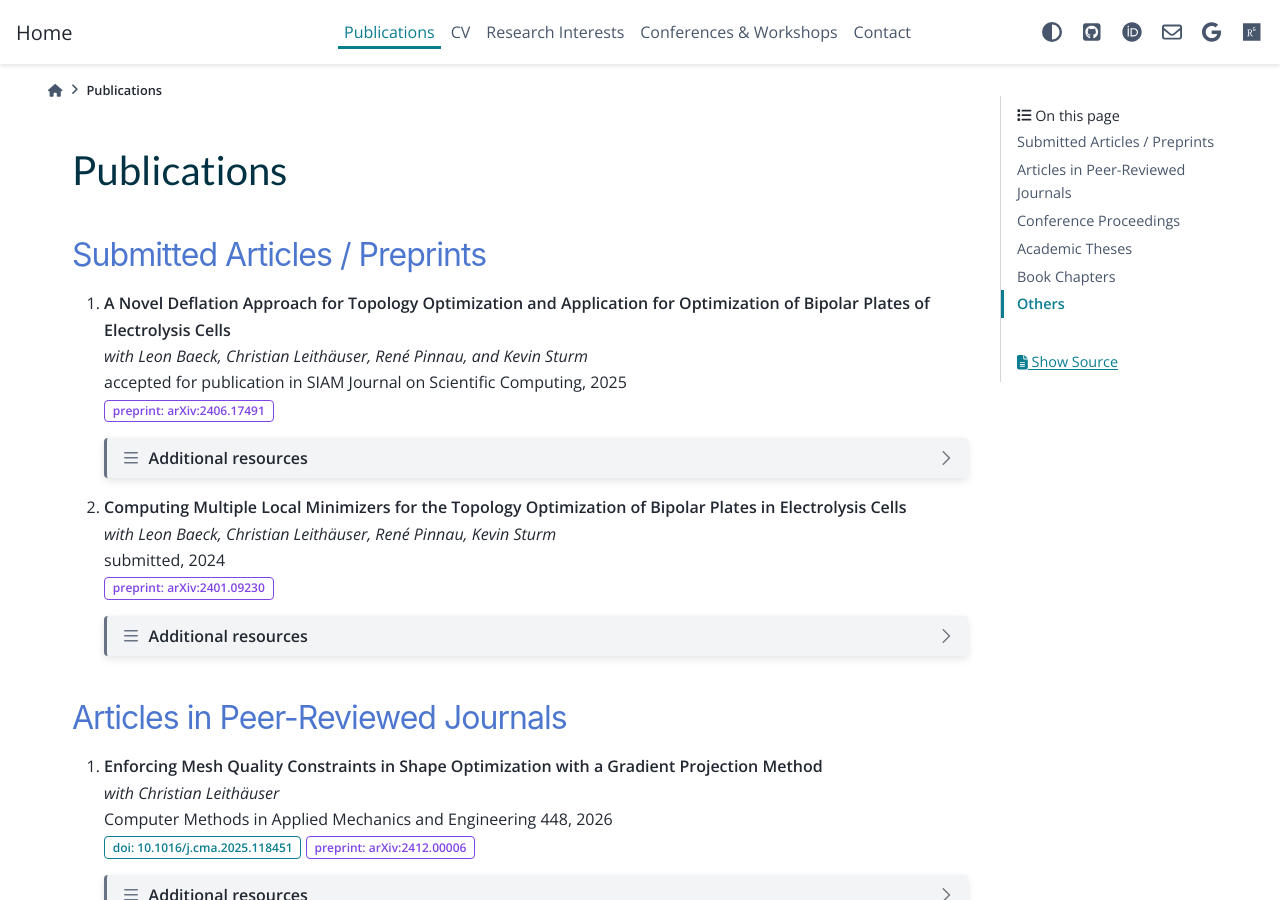
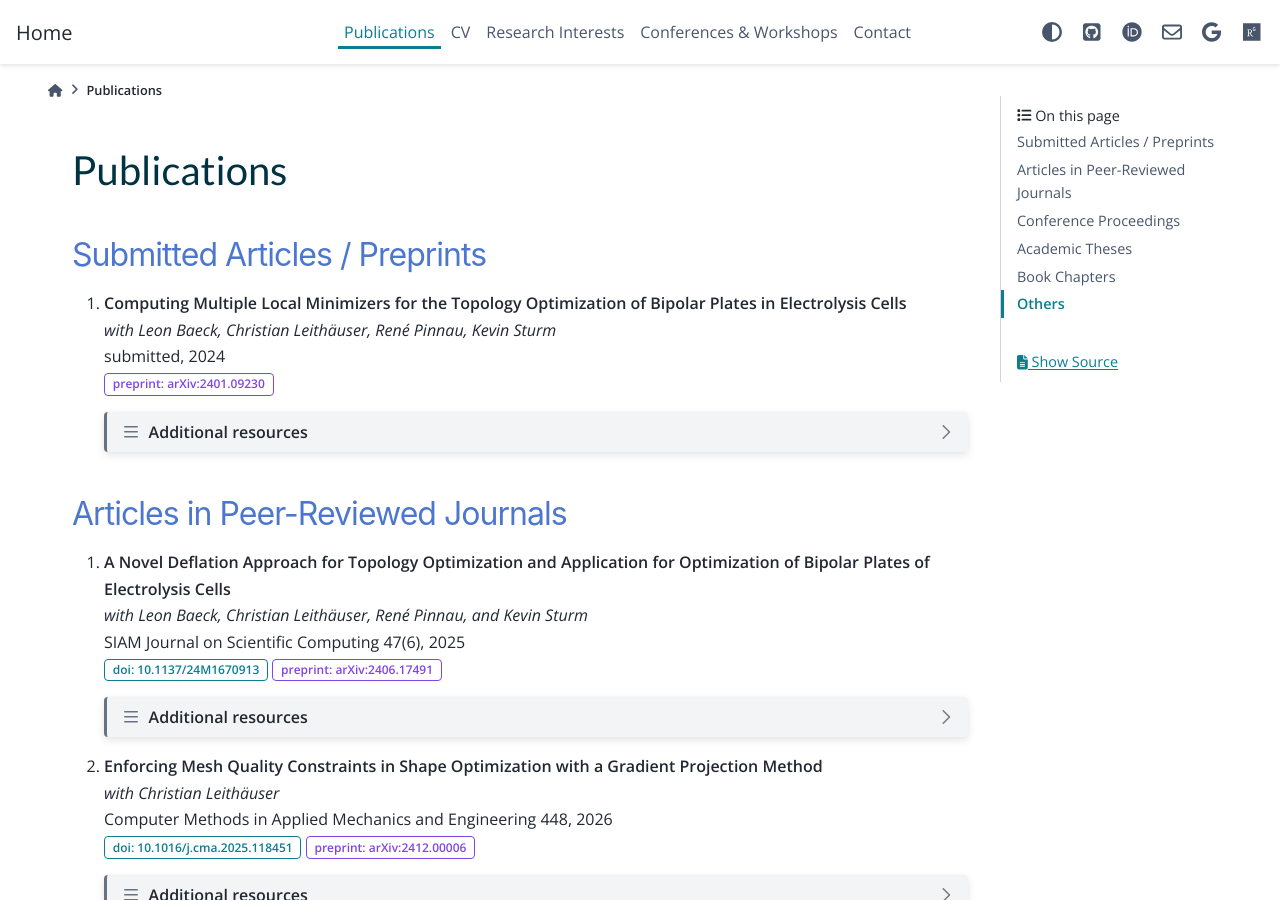
Before and after one commit to sblauth/sblauth.github.io, a Sphinx documentation site: the page built from source/publications.rst, in a window 1280 px wide and 900 px high. Built offline with Sphinx 7.4.7 and the PyData theme 0.15.4, drawn with Linux system fonts in a browser that asks for light colours; some of the changed lines change nothing that is shown.

Commit message:
update publications

```diff
--- a/source/publications.rst
+++ b/source/publications.rst
@@ -3,44 +3,6 @@ Publications
 
 Submitted Articles / Preprints
 ------------------------------
-
-
-#.  | **A Novel Deflation Approach for Topology Optimization and Application for Optimization of Bipolar Plates of Electrolysis Cells**
-    | *with Leon Baeck, Christian Leithäuser, René Pinnau, and Kevin Sturm*
-    | accepted for publication in SIAM Journal on Scientific Computing, 2025
-    | :bdg-link-secondary-line:`preprint: arXiv:2406.17491 <https://arxiv.org/abs/2406.17491>`
-
-    .. dropdown:: Additional resources
-        :icon: three-bars
-
-        .. tab-set::
-
-            .. tab-item:: Abstract
-
-                Topology optimization problems usually feature multiple local minimizers. To guarantee convergence to local minimizers that perform best globally or to find local solutions that are desirable for practical applications due to easy manufacturability or aesthetic designs, it is important to compute multiple local minimizers of topology optimization problems. Existing methods typically rely on Newton-type solvers during the optimization process, which makes them unsuitable for sensitivity-based topology optimization. In this paper, we introduce a novel deflation approach to systematically find multiple local minimizers of general topology optimization problems. The approach is based on a penalization of previously found local solutions in the objective. We validate our approach on the so-called two-pipes five-holes example. Finally, we introduce a model for the topology optimization of bipolar plates of hydrogen electrolysis cells and demonstrate that our deflation approach enables the discovery of novel designs for such plates.
-
-            .. tab-item:: BibTeX citation
-
-                .. code-block:: bibtex
-
-                    @Article{Baeck2024Novel,
-                      author        = {Leon Baeck and Sebastian Blauth and Christian Leithäuser and René Pinnau and Kevin Sturm},
-                      title         = {{A Novel Deflation Approach for Topology Optimization and Application for Optimization of Bipolar Plates of Electrolysis Cells}},
-                      year          = {2024},
-                      archiveprefix = {arXiv},
-                      doi           = {10.48550/arXiv.2406.17491},
-                      eprint        = {2406.17491},
-                      primaryclass  = {math.OC},
-                    }
-
-            .. tab-item:: Plain text citation
-
-                .. code-block:: text
-
-                    A Novel Deflation Approach for Topology Optimization and Application for Optimization of Bipolar Plates of Electrolysis Cells
-                    Leon Baeck, Sebastian Blauth, Christian Leithäuser, René Pinnau, and Kevin Sturm
-                    Preprint on arXiv, 2024
-                    https://arxiv.org/abs/2406.17491
 
 
 #.  | **Computing Multiple Local Minimizers for the Topology Optimization of Bipolar Plates in Electrolysis Cells**
@@ -83,6 +45,45 @@ Submitted Articles / Preprints
 
 Articles in Peer-Reviewed Journals
 ----------------------------------
+
+#.  | **A Novel Deflation Approach for Topology Optimization and Application for Optimization of Bipolar Plates of Electrolysis Cells**
+    | *with Leon Baeck, Christian Leithäuser, René Pinnau, and Kevin Sturm*
+    | SIAM Journal on Scientific Computing 47(6), 2025
+    | :bdg-link-primary-line:`doi: 10.1137/24M1670913 <https://doi.org/10.1137/24M1670913>` :bdg-link-secondary-line:`preprint: arXiv:2406.17491 <https://arxiv.org/abs/2406.17491>`
+
+    .. dropdown:: Additional resources
+        :icon: three-bars
+
+        .. tab-set::
+
+            .. tab-item:: Abstract
+
+                Topology optimization problems usually feature multiple local minimizers. To guarantee convergence to local minimizers that perform best globally or to find local solutions that are desirable for practical applications due to easy manufacturability or aesthetic designs, it is important to compute multiple local minimizers of topology optimization problems. Existing methods typically rely on Newton-type solvers during the optimization process, which makes them unsuitable for sensitivity-based topology optimization. In this paper, we introduce a novel deflation approach to systematically find multiple local minimizers of general topology optimization problems. The approach is based on a penalization of previously found local solutions in the objective. We validate our approach on the so-called two-pipes five-holes example. Finally, we introduce a model for the topology optimization of bipolar plates of hydrogen electrolysis cells and demonstrate that our deflation approach enables the discovery of novel designs for such plates.
+
+            .. tab-item:: BibTeX citation
+
+                .. code-block:: bibtex
+
+                    @Article{Baeck2025Novel,
+                      author   = {Baeck, Leon and Blauth, Sebastian and Leith\"{a}user, Christian and Pinnau, Ren\'{e} and Sturm, Kevin},
+                      journal  = {SIAM Journal on Scientific Computing},
+                      title    = {A Novel Deflation Approach for Topology Optimization and Application for Optimization of Bipolar Plates of Electrolysis Cells},
+                      year     = {2025},
+                      number   = {6},
+                      pages    = {B1369-B1399},
+                      volume   = {47},
+                      doi      = {10.1137/24M1670913},
+                    }
+
+            .. tab-item:: Plain text citation
+
+                .. code-block:: text
+
+                    A Novel Deflation Approach for Topology Optimization and Application for Optimization of Bipolar Plates of Electrolysis Cells
+                    Leon Baeck, Sebastian Blauth, Christian Leithäuser, René Pinnau, and Kevin Sturm
+                    SIAM Journal on Scientific Computing 47(6), 2025
+                    https://doi.org/10.1137/24M1670913
+
 
 #.  | **Enforcing Mesh Quality Constraints in Shape Optimization with a Gradient Projection Method**
     | *with Christian Leithäuser*
```
